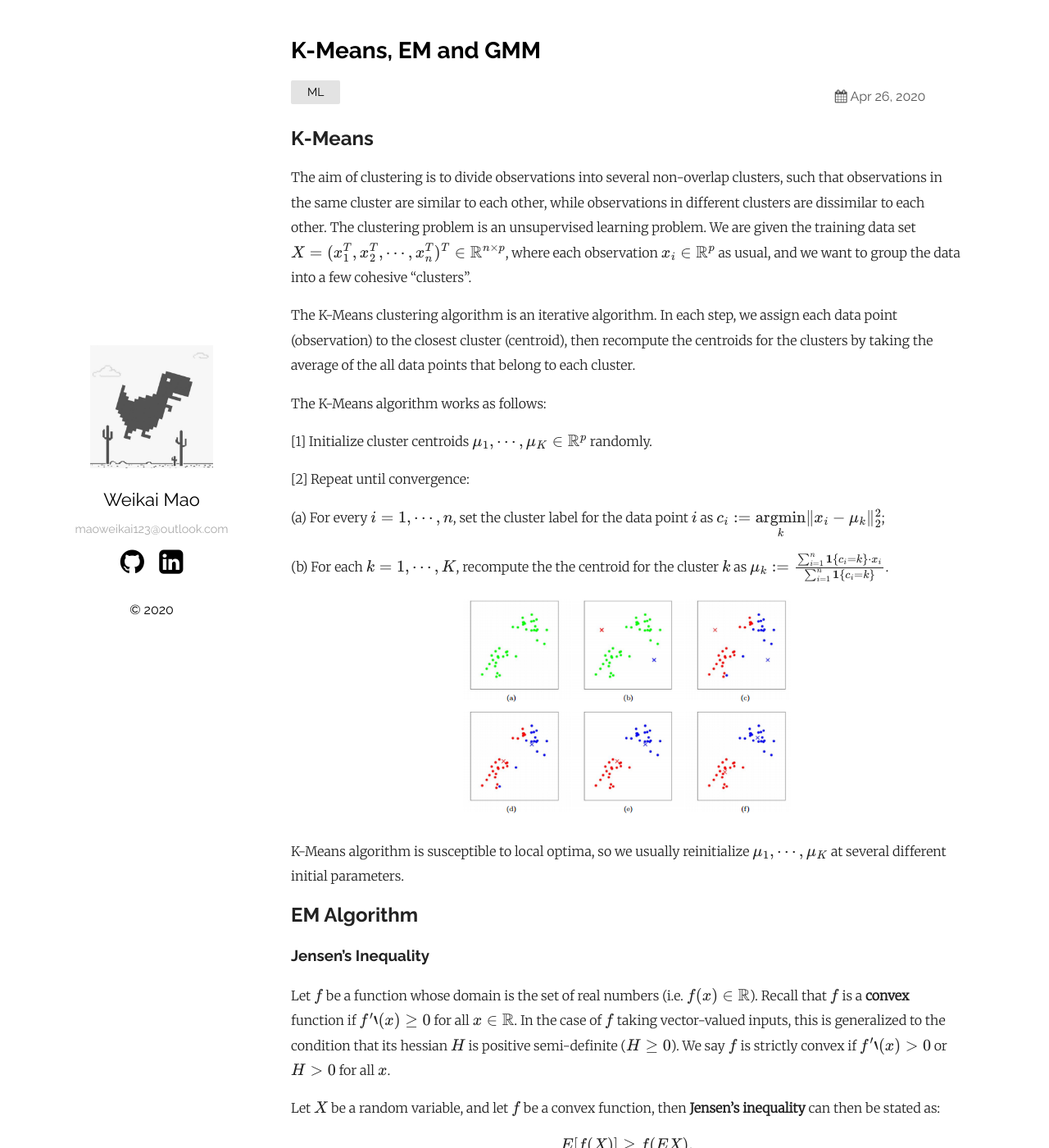
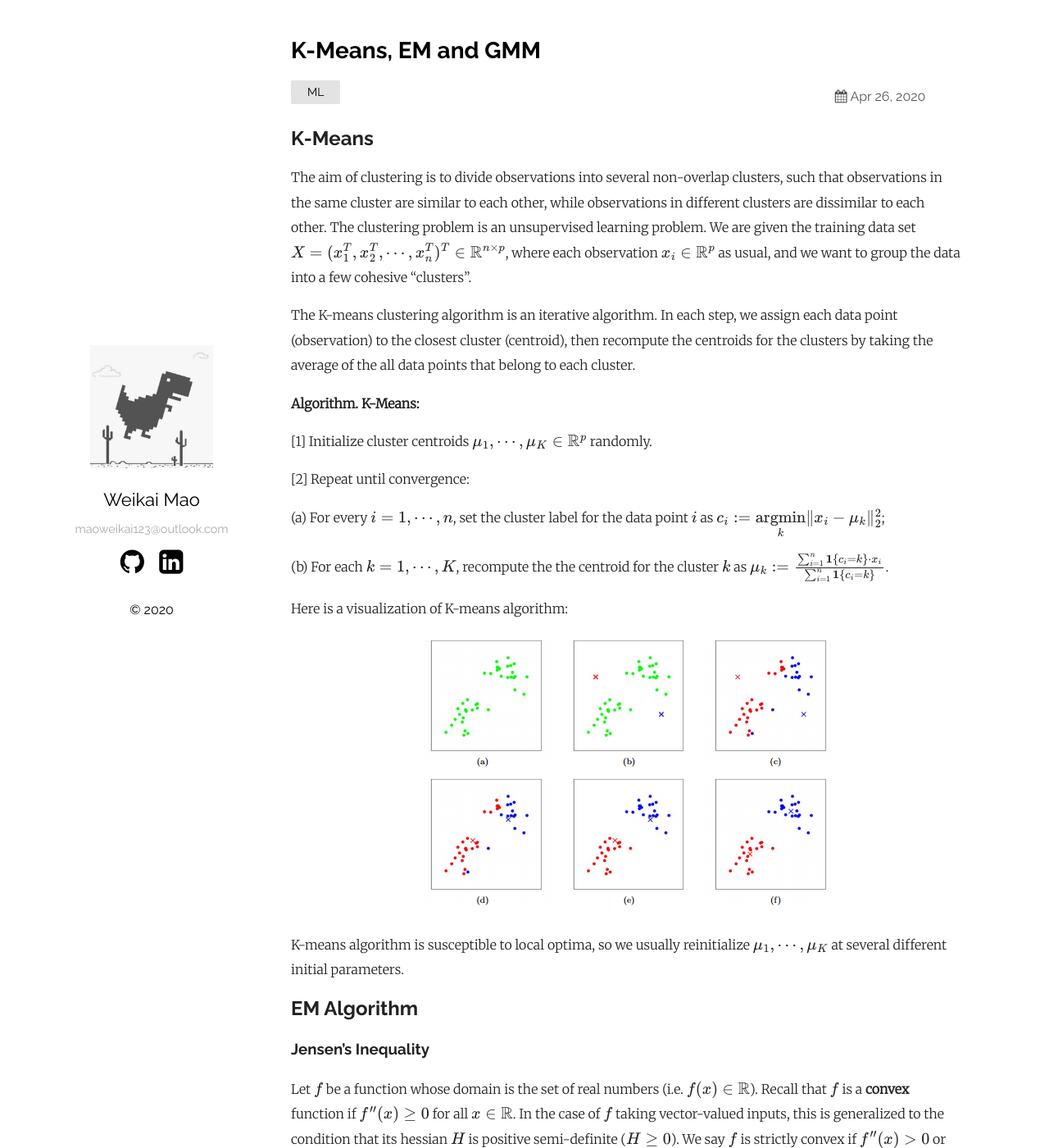
Before and after one commit to WalkerMao/walkermao.github.io, a Jekyll site: the page built from _posts/2020-04-26-Basic-Clustering.md, in a window 1280 px wide and 1400 px high. Shown: the whole window at 82% size. Built offline with Jekyll 4.4.1, drawn with Linux system fonts in a browser that asks for light colours; formulas are drawn with MathJax 3; comment, search, counter and statistics services are not loaded.

Commit message:
update Basic-Clustering.md

```diff
--- a/_posts/2020-04-26-Basic-Clustering.md
+++ b/_posts/2020-04-26-Basic-Clustering.md
@@ -10,9 +10,9 @@ comments: true
 
 The aim of clustering is to divide observations into several non-overlap clusters, such that observations in the same cluster are similar to each other, while observations in different clusters are dissimilar to each other. The clustering problem is an unsupervised learning problem. We are given the training data set $$X = (x_1^T, x_2^T, \cdots, x_n^T)^T \in \mathbb{R}^{n \times p}$$, where each observation $x_i \in \mathbb{R}^{p}$ as usual, and we want to group the data into a few cohesive "clusters".
 
-The K-Means clustering algorithm is an iterative algorithm. In each step, we assign each data point (observation) to the closest cluster (centroid), then recompute the centroids for the clusters by taking the average of the all data points that belong to each cluster.
+The K-means clustering algorithm is an iterative algorithm. In each step, we assign each data point (observation) to the closest cluster (centroid), then recompute the centroids for the clusters by taking the average of the all data points that belong to each cluster.
 
-The K-Means algorithm works as follows:
+**Algorithm. K-Means:**
 
 [1] Initialize cluster centroids $$\mu_1, \cdots, \mu_K \in \mathbb{R}^p$$ randomly.
 
@@ -22,16 +22,18 @@ The K-Means algorithm works as follows:
 
 (b) For each $$k = 1, \cdots, K$$, recompute the the centroid for the cluster $$k$$ as $$\mu_k := \frac{\sum_{i=1}^{n} \mathbf{1}\{ c_i = k\} \cdot x_i }{\sum_{i=1}^{n} \mathbf{1}\{ c_i = k\}}$$.
 
-<div style="text-align: center"> <img src="/pictures/kmeansViz.png" alt="kmeansViz" style="zoom:80%;" />  </div>
+Here is a visualization of K-means algorithm:
 
-K-Means algorithm is susceptible to local optima, so we usually reinitialize $$\mu_1, \cdots, \mu_K$$ at several different initial parameters.
+<div style="text-align: center"> <img src="/pictures/kmeansViz.png" alt="K-means visualization" style="zoom:100%;" />  </div>
+
+K-means algorithm is susceptible to local optima, so we usually reinitialize $$\mu_1, \cdots, \mu_K$$ at several different initial parameters.
 
 ## EM Algorithm
 
 ### Jensen’s Inequality
 
 Let $f$ be a function whose domain is the set of real numbers (i.e. $$f(x) \in \mathbb{R}$$). Recall that
-$f$ is a **convex** function if $f''(x) ≥ 0$ for all $x ∈ \mathbb{R}$. In the case of $f$ taking vector-valued inputs, this is generalized to the condition that its hessian $H$ is positive semi-definite ($$H ≥ 0$$). We say $f$ is strictly convex if  $f''(x) > 0$ or $H > 0$ for all $x$.
+$f$ is a **convex** function if $$f''(x) ≥ 0$$ for all $x ∈ \mathbb{R}$. In the case of $f$ taking vector-valued inputs, this is generalized to the condition that its hessian $H$ is positive semi-definite ($$H ≥ 0$$). We say $f$ is strictly convex if $$f''(x) > 0$$ or $H > 0$ for all $x$.
 
 Let $X$ be a random variable, and let $f$ be a convex function, then **Jensen's inequality** can then be stated as:
 
@@ -45,7 +47,7 @@ Note that $f$ is (strictly) concave when $-f$ is (strictly) convex, thus we have
 
 The figure below is an interpretation of the theorem.
 
-<div style="text-align: center"> <img src="/pictures/Jensen-inequality.png" alt="representation of Jensen's Inequality" style="zoom: 80%;" />  </div>
+<div style="text-align: center"> <img src="/pictures/Jensen-inequality.png" alt="Representation of Jensen's Inequality" style="zoom: 80%;" />  </div>
 
 Here, $f$ is a convex function shown by the solid line. Also, $X$ is a random variable that has a $0.5$ chance of taking the value $a$, and a $0.5$ chance of taking the value $b$ (indicated on the $x$-axis). Thus, the value $E(X)$ is given by the midpoint between $a$ and $b$.  The value $E[f(X)]$ is now the midpoint on the $y$-axis between $f(a)$ and $f(b)$. We see that because $f$ is convex, it must be the case that $E[f(X)] ≥ f(EX)$.
 
@@ -164,7 +166,7 @@ contrast, a "**hard**" guess is one that represents a single best guess (such as
 
 Similar to K-means, it is also susceptible to local optima, so reinitializing at several different initial parameters may be a good idea.
 
-<div style="text-align: center"> <img src="/pictures/GMM-example.png" alt="GMM-example" style="zoom: 70%;" /> </div>
+<div style="text-align: center"> <img src="/pictures/GMM-example.png" alt="GMM example" style="zoom: 70%;" /> </div>
 
 ---
 
```
